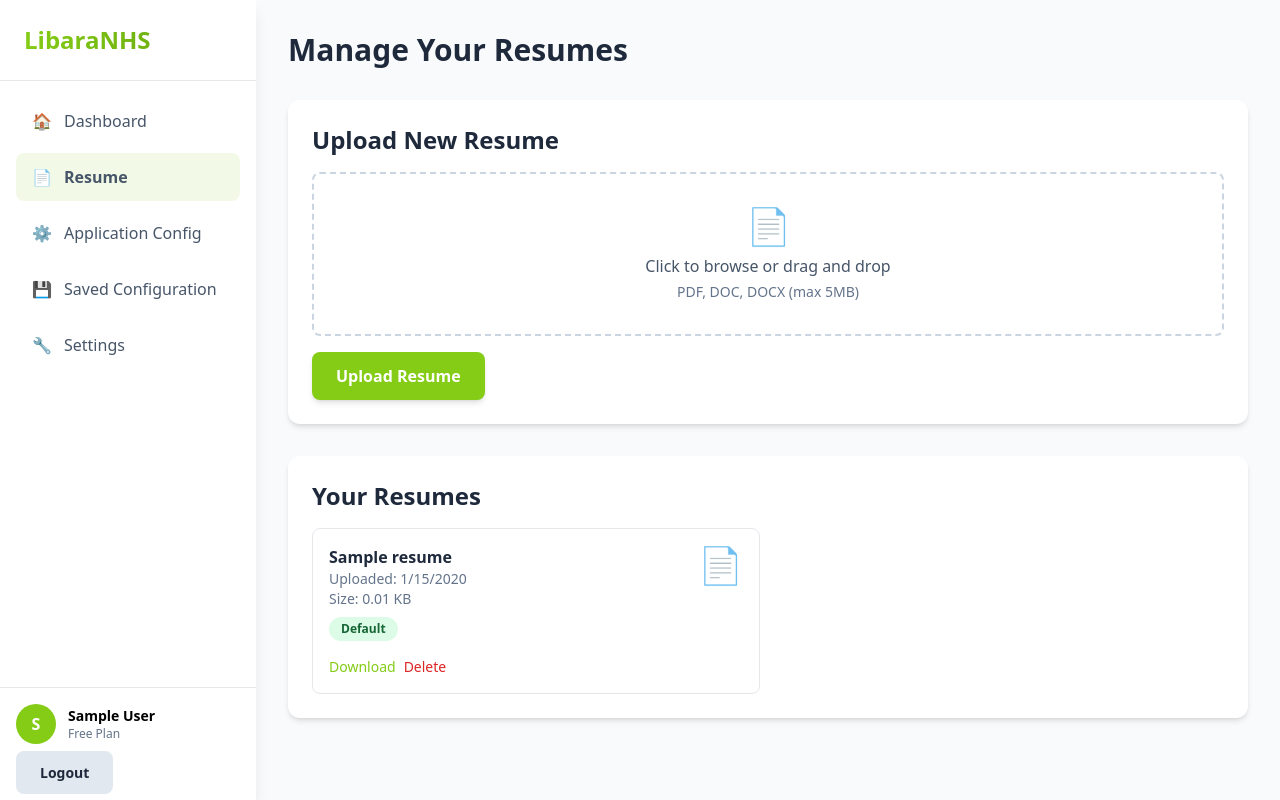
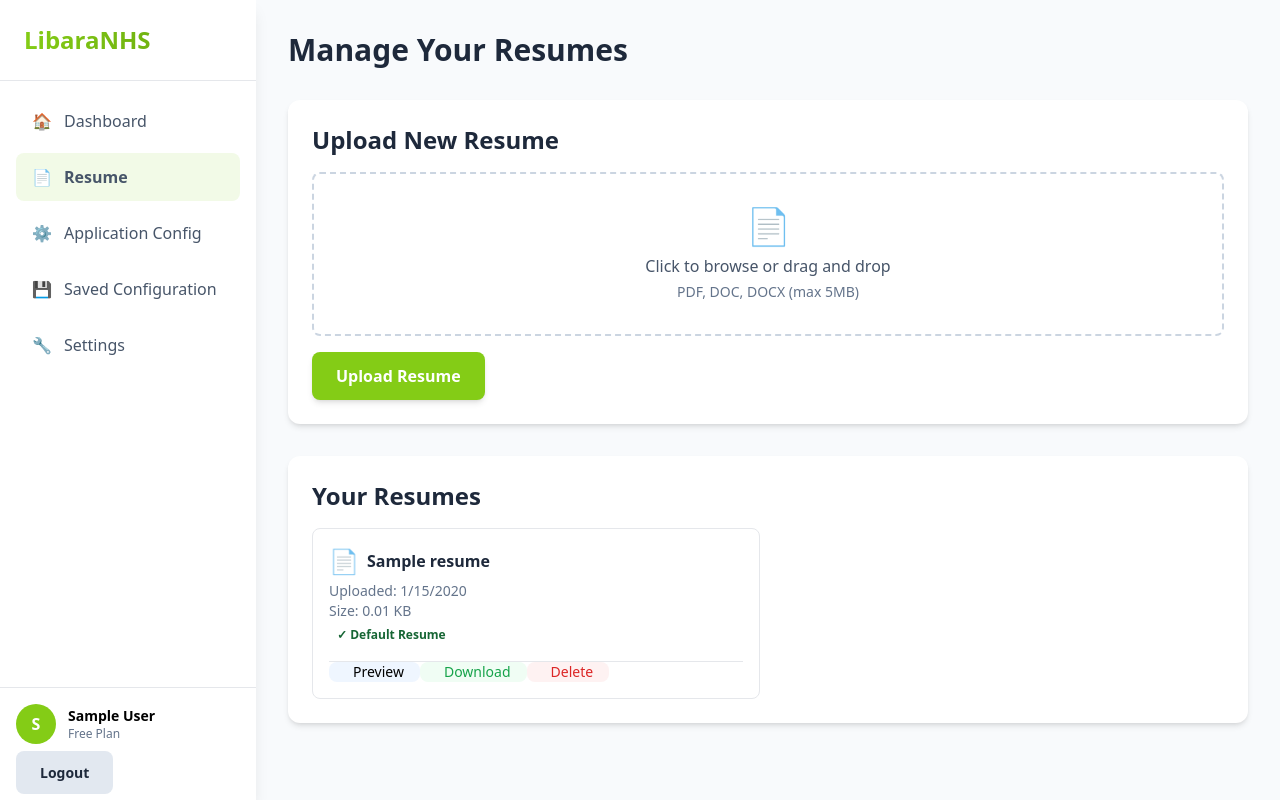
Before and after one commit to EmekaIwuagwu/libara-nhs, a Node server app: page /dashboard/resume/ in a window 1280 px wide. Run offline with Node 20, Linux system fonts and the light colour scheme; the visitor is signed in with stand-in values (Sample User, id 1); tables that the repository leaves empty hold one stand-in row (values such as "Sample post").

Commit message:
feat: Integrate Cloudinary for cloud-based resume storage
Complete Cloudinary integration for scalable resume management:

**Core Features:**
- ✅ Cloud storage for all resume files
- ✅ Preview resumes with eye icon
- ✅ Delete resumes with trash icon
- ✅ Automatic local file cleanup
- ✅ Backward compatible with local files

**Files Added:**
- src/config/cloudinary.js: Cloudinary configuration and helpers
- database/migrations/add_cloudinary_to_resumes.sql: DB schema update

**Files Modified:**
- src/models/Resume.js: Add Cloudinary columns, delete from cloud
- src/controllers/resumeController.js: Upload to Cloudinary, preview endpoint
- src/routes/resume.js: Add preview route
- src/views/dashboard/resume.ejs: Modern UI with icons
- .env.example: Add Cloudinary credentials template
- package.json: Add cloudinary dependency

**New Capabilities:**
1. Upload: Files stored on Cloudinary CDN
2. Preview: Eye icon opens resume in new tab
3. Download: Downloads from Cloudinary URL
4. Delete: Removes from both DB and Cloudinary
5. UI: Beautiful cards with status badges (Default, Cloud Storage)

**Security:**
- Secure URLs only
- User ownership verification
- Automatic temp file cleanup

**To Enable:**
1. Run: database/migrations/add_cloudinary_to_resumes.sql
2. Add to .env:
   CLOUDINARY_CLOUD_NAME=dvafibg3q
   CLOUDINARY_API_KEY=582551226113453
   CLOUDINARY_API_SECRET=tKVNE-H_0MF4vtekTiy-H3Myn5I
3. Restart server

Closes: Cloud storage requirement for production scalability

```diff
--- a/src/controllers/resumeController.js
+++ b/src/controllers/resumeController.js
@@ -1,4 +1,5 @@
 const Resume = require('../models/Resume');
+const { uploadFile } = require('../config/cloudinary');
 const path = require('path');
 const fs = require('fs').promises;
 
@@ -36,30 +37,64 @@ exports.upload = async (req, res) => {
     const userId = req.session.userId;
     const file = req.file;
 
-    // Create resume record
+    console.log('[RESUME] Uploading to Cloudinary:', file.originalname);
+
+    // Upload to Cloudinary
+    const cloudinaryResult = await uploadFile(file.path, {
+      folder: 'libaranhs/resumes',
+      public_id: `user-${userId}-${Date.now()}`
+    });
+
+    console.log('[RESUME] Cloudinary upload successful:', cloudinaryResult.public_id);
+
+    // Delete local temp file
+    try {
+      await fs.unlink(file.path);
+      console.log('[RESUME] Local temp file deleted');
+    } catch (error) {
+      console.error('[RESUME] Error deleting temp file:', error);
+    }
+
+    // Create resume record in database
     const resumeId = await Resume.create({
       user_id: userId,
-      filename: file.filename,
+      filename: cloudinaryResult.public_id,
       original_name: file.originalname,
-      file_path: file.path,
-      file_size: file.size,
-      mime_type: file.mimetype
+      file_path: null, // No longer storing locally
+      file_size: cloudinaryResult.bytes,
+      mime_type: file.mimetype,
+      cloudinary_url: cloudinaryResult.url,
+      cloudinary_public_id: cloudinaryResult.public_id,
+      cloudinary_secure_url: cloudinaryResult.secure_url
     });
+
+    console.log('[RESUME] Resume record created:', resumeId);
 
     res.json({
       success: true,
-      message: 'Resume uploaded successfully',
+      message: 'Resume uploaded successfully to cloud storage',
       resume: {
         id: resumeId,
         filename: file.originalname,
-        size: file.size
+        size: cloudinaryResult.bytes,
+        url: cloudinaryResult.secure_url
       }
     });
   } catch (error) {
-    console.error('Resume upload error:', error);
+    console.error('[RESUME] Upload error:', error);
+
+    // Clean up temp file if it exists
+    if (req.file && req.file.path) {
+      try {
+        await fs.unlink(req.file.path);
+      } catch (cleanupError) {
+        console.error('[RESUME] Cleanup error:', cleanupError);
+      }
+    }
+
     res.status(500).json({
       success: false,
-      message: 'An error occurred while uploading the resume'
+      message: 'An error occurred while uploading the resume: ' + error.message
     });
   }
 };
@@ -75,10 +110,50 @@ exports.download = async (req, res) => {
       return res.status(404).send('Resume not found');
     }
 
-    res.download(resume.file_path, resume.original_name);
+    // If stored on Cloudinary, redirect to secure URL
+    if (resume.cloudinary_secure_url) {
+      return res.redirect(resume.cloudinary_secure_url);
+    }
+
+    // Fallback to local file (for old resumes)
+    if (resume.file_path) {
+      return res.download(resume.file_path, resume.original_name);
+    }
+
+    return res.status(404).send('Resume file not found');
   } catch (error) {
-    console.error('Resume download error:', error);
+    console.error('[RESUME] Download error:', error);
     res.status(500).send('An error occurred while downloading the resume');
+  }
+};
+
+exports.preview = async (req, res) => {
+  try {
+    const resumeId = req.params.id;
+    const userId = req.session.userId;
+
+    const resume = await Resume.findById(resumeId);
+
+    if (!resume || resume.user_id !== userId) {
+      return res.status(404).send('Resume not found');
+    }
+
+    // If stored on Cloudinary, redirect to secure URL for inline viewing
+    if (resume.cloudinary_secure_url) {
+      // For PDF viewing in browser, we can use Cloudinary's fl_attachment:false
+      const previewUrl = resume.cloudinary_secure_url.replace('/upload/', '/upload/fl_attachment:false/');
+      return res.redirect(previewUrl);
+    }
+
+    // Fallback to local file (for old resumes)
+    if (resume.file_path) {
+      return res.sendFile(path.resolve(resume.file_path));
+    }
+
+    return res.status(404).send('Resume file not found');
+  } catch (error) {
+    console.error('[RESUME] Preview error:', error);
+    res.status(500).send('An error occurred while previewing the resume');
   }
 };
 
--- a/src/routes/resume.js
+++ b/src/routes/resume.js
@@ -9,6 +9,7 @@ router.use(isAuthenticated);
 
 router.get('/', resumeController.index);
 router.post('/upload', upload.single('resume'), handleUploadError, resumeController.upload);
+router.get('/:id/preview', resumeController.preview);
 router.get('/:id/download', resumeController.download);
 router.post('/:id/set-default', resumeController.setDefault);
 router.delete('/:id', resumeController.delete);
--- a/src/views/dashboard/resume.ejs
+++ b/src/views/dashboard/resume.ejs
@@ -47,24 +47,77 @@
                 <% if (resumes && resumes.length > 0) { %>
                     <div class="grid grid-cols-1 md:grid-cols-2 gap-4">
                         <% resumes.forEach(resume => { %>
-                            <div class="border rounded-lg p-4 hover:shadow-md transition">
-                                <div class="flex items-start justify-between">
+                            <div class="border rounded-lg p-4 hover:shadow-md transition bg-white">
+                                <div class="flex items-start justify-between mb-4">
                                     <div class="flex-1">
-                                        <h3 class="font-semibold text-slate-800"><%= resume.original_name %></h3>
-                                        <p class="text-sm text-slate-500">Uploaded: <%= new Date(resume.created_at).toLocaleDateString() %></p>
-                                        <p class="text-sm text-slate-500">Size: <%= (resume.file_size / 1024).toFixed(2) %> KB</p>
+                                        <h3 class="font-semibold text-slate-800 flex items-center gap-2">
+                                            <span class="text-2xl">📄</span>
+                                            <%= resume.original_name %>
+                                        </h3>
+                                        <p class="text-sm text-slate-500 mt-1">
+                                            Uploaded: <%= new Date(resume.created_at).toLocaleDateString() %>
+                                        </p>
+                                        <p class="text-sm text-slate-500">
+                                            Size: <%= (resume.file_size / 1024).toFixed(2) %> KB
+                                        </p>
                                         <% if (resume.is_default) { %>
-                                            <span class="badge badge-success mt-2">Default</span>
+                                            <span class="inline-block px-2 py-1 text-xs font-semibold text-green-800 bg-green-100 rounded-full mt-2">
+                                                ✓ Default Resume
+                                            </span>
+                                        <% } %>
+                                        <% if (resume.cloudinary_url) { %>
+                                            <span class="inline-block px-2 py-1 text-xs font-semibold text-blue-800 bg-blue-100 rounded-full mt-2 ml-1">
+                                                ☁️ Cloud Storage
+                                            </span>
                                         <% } %>
                                     </div>
-                                    <div class="text-4xl">📄</div>
                                 </div>
-                                <div class="mt-4 flex gap-2">
-                                    <a href="/dashboard/resume/<%= resume.id %>/download" class="text-sm text-primary hover:text-primary-dark">Download</a>
+
+                                <!-- Action Buttons -->
+                                <div class="flex items-center gap-3 pt-3 border-t border-slate-200">
+                                    <!-- Preview Button with Eye Icon -->
+                                    <a href="/dashboard/resume/<%= resume.id %>/preview"
+                                       target="_blank"
+                                       class="flex items-center gap-2 px-4 py-2 text-sm font-medium text-blue-600 bg-blue-50 rounded-lg hover:bg-blue-100 transition"
+                                       title="Preview Resume">
+                                        <svg xmlns="http://www.w3.org/2000/svg" class="h-5 w-5" viewBox="0 0 20 20" fill="currentColor">
+                                            <path d="M10 12a2 2 0 100-4 2 2 0 000 4z" />
+                                            <path fill-rule="evenodd" d="M.458 10C1.732 5.943 5.522 3 10 3s8.268 2.943 9.542 7c-1.274 4.057-5.064 7-9.542 7S1.732 14.057.458 10zM14 10a4 4 0 11-8 0 4 4 0 018 0z" clip-rule="evenodd" />
+                                        </svg>
+                                        Preview
+                                    </a>
+
+                                    <!-- Download Button -->
+                                    <a href="/dashboard/resume/<%= resume.id %>/download"
+                                       class="flex items-center gap-2 px-4 py-2 text-sm font-medium text-green-600 bg-green-50 rounded-lg hover:bg-green-100 transition"
+                                       title="Download Resume">
+                                        <svg xmlns="http://www.w3.org/2000/svg" class="h-5 w-5" viewBox="0 0 20 20" fill="currentColor">
+                                            <path fill-rule="evenodd" d="M3 17a1 1 0 011-1h12a1 1 0 110 2H4a1 1 0 01-1-1zm3.293-7.707a1 1 0 011.414 0L9 10.586V3a1 1 0 112 0v7.586l1.293-1.293a1 1 0 111.414 1.414l-3 3a1 1 0 01-1.414 0l-3-3a1 1 0 010-1.414z" clip-rule="evenodd" />
+                                        </svg>
+                                        Download
+                                    </a>
+
                                     <% if (!resume.is_default) { %>
-                                        <button onclick="setDefault(<%= resume.id %>)" class="text-sm text-slate-600 hover:text-slate-800">Set Default</button>
+                                        <!-- Set Default Button -->
+                                        <button onclick="setDefault(<%= resume.id %>)"
+                                                class="flex items-center gap-2 px-4 py-2 text-sm font-medium text-slate-600 bg-slate-50 rounded-lg hover:bg-slate-100 transition"
+                                                title="Set as Default">
+                                            <svg xmlns="http://www.w3.org/2000/svg" class="h-5 w-5" viewBox="0 0 20 20" fill="currentColor">
+                                                <path fill-rule="evenodd" d="M10 18a8 8 0 100-16 8 8 0 000 16zm3.707-9.293a1 1 0 00-1.414-1.414L9 10.586 7.707 9.293a1 1 0 00-1.414 1.414l2 2a1 1 0 001.414 0l4-4z" clip-rule="evenodd" />
+                                            </svg>
+                                            Set Default
+                                        </button>
                                     <% } %>
-                                    <button onclick="deleteResume(<%= resume.id %>)" class="text-sm text-red-600 hover:text-red-800">Delete</button>
+
+                                    <!-- Delete Button with Trash Icon -->
+                                    <button onclick="deleteResume(<%= resume.id %>)"
+                                            class="flex items-center gap-2 px-4 py-2 text-sm font-medium text-red-600 bg-red-50 rounded-lg hover:bg-red-100 transition ml-auto"
+                                            title="Delete Resume">
+                                        <svg xmlns="http://www.w3.org/2000/svg" class="h-5 w-5" viewBox="0 0 20 20" fill="currentColor">
+                                            <path fill-rule="evenodd" d="M9 2a1 1 0 00-.894.553L7.382 4H4a1 1 0 000 2v10a2 2 0 002 2h8a2 2 0 002-2V6a1 1 0 100-2h-3.382l-.724-1.447A1 1 0 0011 2H9zM7 8a1 1 0 012 0v6a1 1 0 11-2 0V8zm5-1a1 1 0 00-1 1v6a1 1 0 102 0V8a1 1 0 00-1-1z" clip-rule="evenodd" />
+                                        </svg>
+                                        Delete
+                                    </button>
                                 </div>
                             </div>
                         <% }); %>
@@ -82,8 +135,21 @@
         // Resume upload handler
         document.getElementById('resumeUploadForm').addEventListener('submit', async (e) => {
             e.preventDefault();
+
+            const fileInput = document.getElementById('resumeFile');
+            if (!fileInput.files || fileInput.files.length === 0) {
+                alert('Please select a file to upload');
+                return;
+            }
+
             const formData = new FormData();
-            formData.append('resume', document.getElementById('resumeFile').files[0]);
+            formData.append('resume', fileInput.files[0]);
+
+            // Show loading state
+            const submitButton = e.target.querySelector('button[type="submit"]');
+            const originalText = submitButton.textContent;
+            submitButton.disabled = true;
+            submitButton.textContent = '☁️ Uploading to cloud...';
 
             try {
                 const response = await fetch('/dashboard/resume/upload', {
@@ -93,13 +159,17 @@
                 const result = await response.json();
 
                 if (result.success) {
-                    alert('Resume uploaded successfully!');
+                    alert('✓ Resume uploaded successfully to cloud storage!');
                     window.location.reload();
                 } else {
-                    alert(result.message || 'Upload failed');
+                    alert('✗ Upload failed: ' + (result.message || 'Unknown error'));
+                    submitButton.disabled = false;
+                    submitButton.textContent = originalText;
                 }
             } catch (error) {
-                alert('An error occurred during upload');
+                alert('✗ An error occurred during upload: ' + error.message);
+                submitButton.disabled = false;
+                submitButton.textContent = originalText;
             }
         });
 
```
Also changed, not shown: database/migrations/add_cloudinary_to_resumes.sql (added, +18 -0 lines), package.json (+18 -17 lines), src/config/cloudinary.js (added, +68 -0 lines), src/models/Resume.js (+39 -9 lines), 1 other file.
